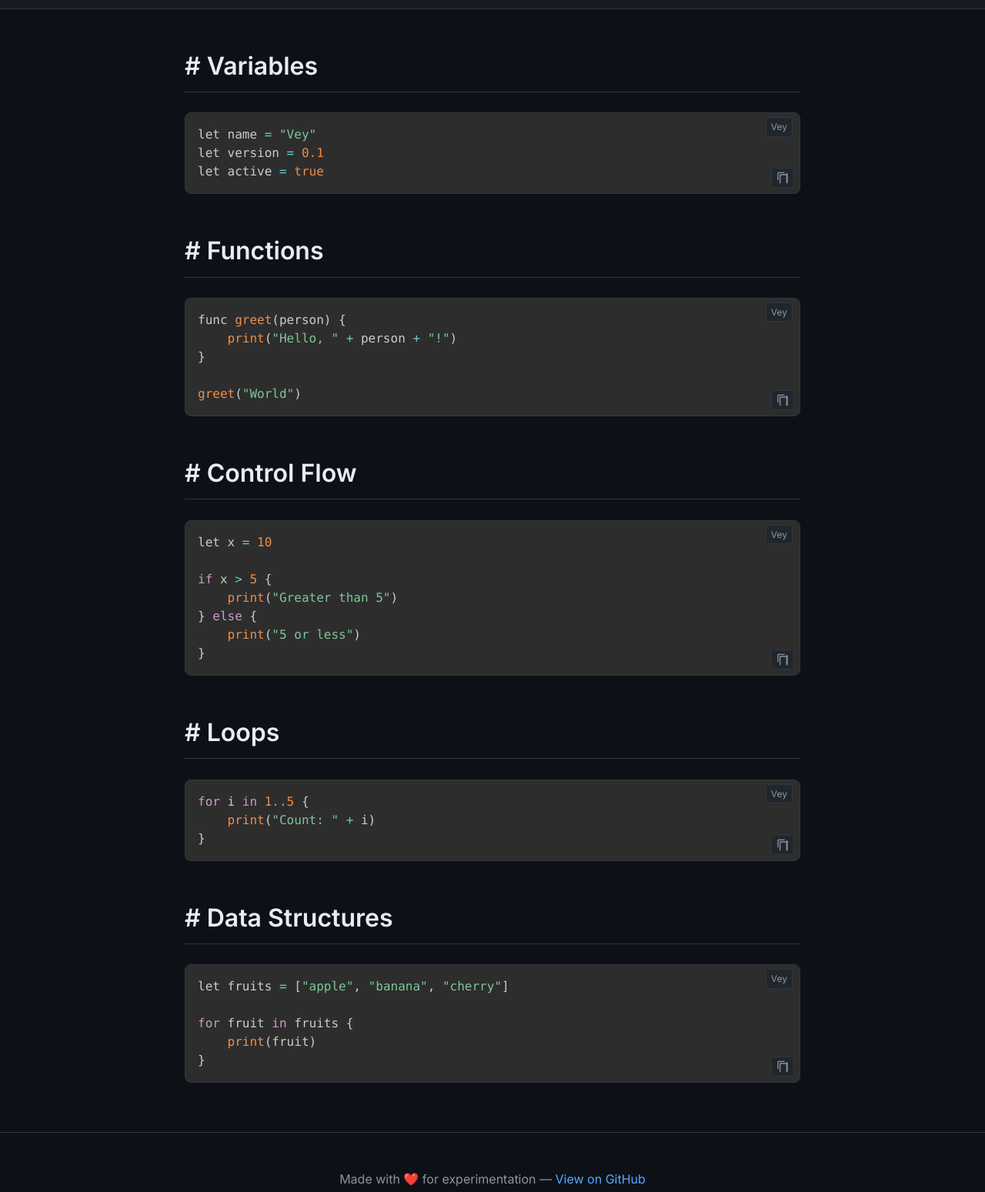
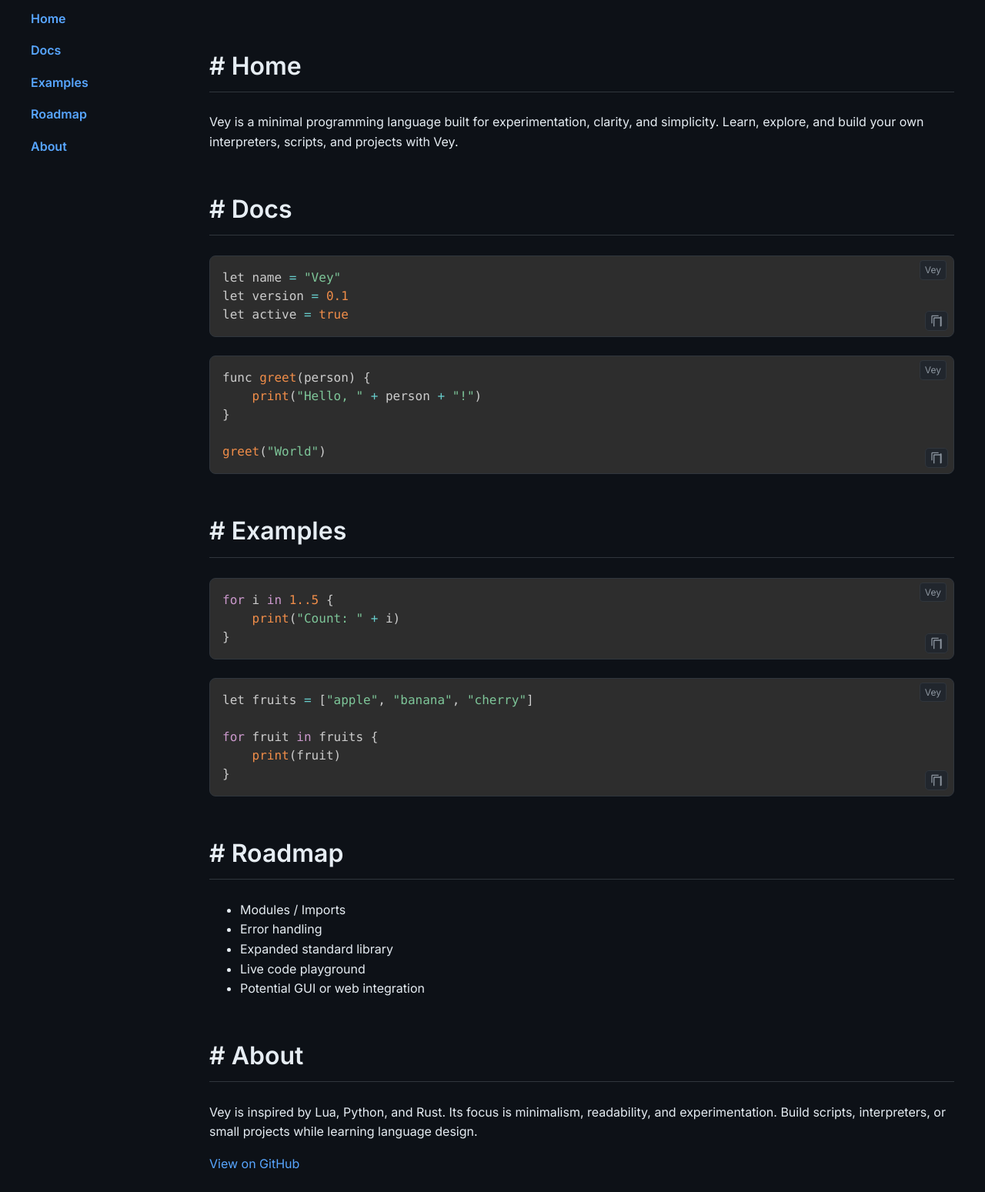
Before and after one commit to datashe192/Vey, a plain HTML site: page index.html in a window 1280 px wide. Shown: the part 220-1769 px from the top of the page at 77% size. Drawn offline with nearby package versions, Linux system fonts and the light colour scheme.

Commit message:
Update index.html

```diff
--- a/index.html
+++ b/index.html
@@ -1,8 +1,8 @@
 <!DOCTYPE html>
 <html lang="en">
 <head>
-  <meta charset="UTF-8" />
-  <meta name="viewport" content="width=device-width, initial-scale=1.0" />
+<meta charset="UTF-8">
+<meta name="viewport" content="width=device-width, initial-scale=1.0">
 <title>Vey — Minimal Programming Language</title>
 
 <!-- Google Fonts -->
@@ -14,6 +14,7 @@
 <script src="https://cdnjs.cloudflare.com/ajax/libs/prism/1.29.0/components/prism-clike.min.js"></script>
 
 <style>
+  /* --- Basic Layout --- */
   body {
     font-family: "Inter", sans-serif;
     margin: 0;
@@ -21,11 +22,12 @@
     background: #0d1117;
     color: #e6edf3;
     line-height: 1.6;
+    scroll-behavior: smooth;
   }
 
   header {
     background: #161b22;
-      padding: 3rem 1rem;
+    padding: 2rem 1rem;
     text-align: center;
     border-bottom: 1px solid #30363d;
   }
@@ -43,9 +45,36 @@
   }
 
   main {
-      max-width: 800px;
+    display: flex;
+    max-width: 1200px;
     margin: 2rem auto;
     padding: 0 1rem;
+  }
+
+  /* --- Sidebar --- */
+  nav {
+    flex: 0 0 200px;
+    margin-right: 2rem;
+    position: sticky;
+    top: 2rem;
+    align-self: flex-start;
+  }
+
+  nav a {
+    display: block;
+    color: #58a6ff;
+    text-decoration: none;
+    margin-bottom: 1rem;
+    font-weight: 600;
+  }
+
+  nav a:hover {
+    text-decoration: underline;
+  }
+
+  /* --- Content --- */
+  .content {
+    flex: 1;
   }
 
   h2 {
@@ -131,13 +160,33 @@
 </style>
 </head>
 <body>
+
 <header>
   <h1>Vey</h1>
   <p>A minimal, experimental programming language focused on clarity and simplicity.</p>
 </header>
 
 <main>
-    <h2># Variables</h2>
+  <nav>
+    <a href="#home">Home</a>
+    <a href="#docs">Docs</a>
+    <a href="#examples">Examples</a>
+    <a href="#roadmap">Roadmap</a>
+    <a href="#about">About</a>
+  </nav>
+
+  <div class="content">
+
+    <!-- Home Section -->
+    <section id="home">
+      <h2># Home</h2>
+      <p>Vey is a minimal programming language built for experimentation, clarity, and simplicity.
+      Learn, explore, and build your own interpreters, scripts, and projects with Vey.</p>
+    </section>
+
+    <!-- Docs Section -->
+    <section id="docs">
+      <h2># Docs</h2>
       <div class="code-block">
         <span class="lang-label">Vey</span>
         <button class="copy-btn" title="Copy">
@@ -148,7 +197,6 @@ let version = 0.1
 let active = true</code></pre>
       </div>
 
-    <h2># Functions</h2>
       <div class="code-block">
         <span class="lang-label">Vey</span>
         <button class="copy-btn" title="Copy">
@@ -160,23 +208,11 @@ let active = true</code></pre>
 
 greet("World")</code></pre>
       </div>
+    </section>
 
-    <h2># Control Flow</h2>
-    <div class="code-block">
-      <span class="lang-label">Vey</span>
-      <button class="copy-btn" title="Copy">
-        <svg viewBox="0 0 24 24"><path d="M16 1H4c-1.1 0-2 .9-2 2v14h2V3h12V1zm3 4H8c-1.1 0-2 .9-2 2v16h14c1.1 0 2-.9 2-2V5c0-1.1-.9-2-2-2zm0 18H8V7h11v16z"/></svg>
-      </button>
-      <pre><code class="language-clike">let x = 10
-
-if x > 5 {
-    print("Greater than 5")
-} else {
-    print("5 or less")
-}</code></pre>
-    </div>
-
-    <h2># Loops</h2>
+    <!-- Examples Section -->
+    <section id="examples">
+      <h2># Examples</h2>
       <div class="code-block">
         <span class="lang-label">Vey</span>
         <button class="copy-btn" title="Copy">
@@ -187,7 +223,6 @@ if x > 5 {
 }</code></pre>
       </div>
 
-    <h2># Data Structures</h2>
       <div class="code-block">
         <span class="lang-label">Vey</span>
         <button class="copy-btn" title="Copy">
@@ -198,6 +233,29 @@ if x > 5 {
 for fruit in fruits {
     print(fruit)
 }</code></pre>
+      </div>
+    </section>
+
+    <!-- Roadmap Section -->
+    <section id="roadmap">
+      <h2># Roadmap</h2>
+      <ul>
+        <li>Modules / Imports</li>
+        <li>Error handling</li>
+        <li>Expanded standard library</li>
+        <li>Live code playground</li>
+        <li>Potential GUI or web integration</li>
+      </ul>
+    </section>
+
+    <!-- About Section -->
+    <section id="about">
+      <h2># About</h2>
+      <p>Vey is inspired by Lua, Python, and Rust.
+      Its focus is minimalism, readability, and experimentation.
+      Build scripts, interpreters, or small projects while learning language design.</p>
+      <p><a href="https://github.com/yourusername/vey">View on GitHub</a></p>
+    </section>
   </div>
 </main>
 
@@ -216,5 +274,6 @@ for fruit in fruits {
     });
   });
 </script>
+
 </body>
 </html>
```
Lines whose indentation alone changed are shown as unchanged.
